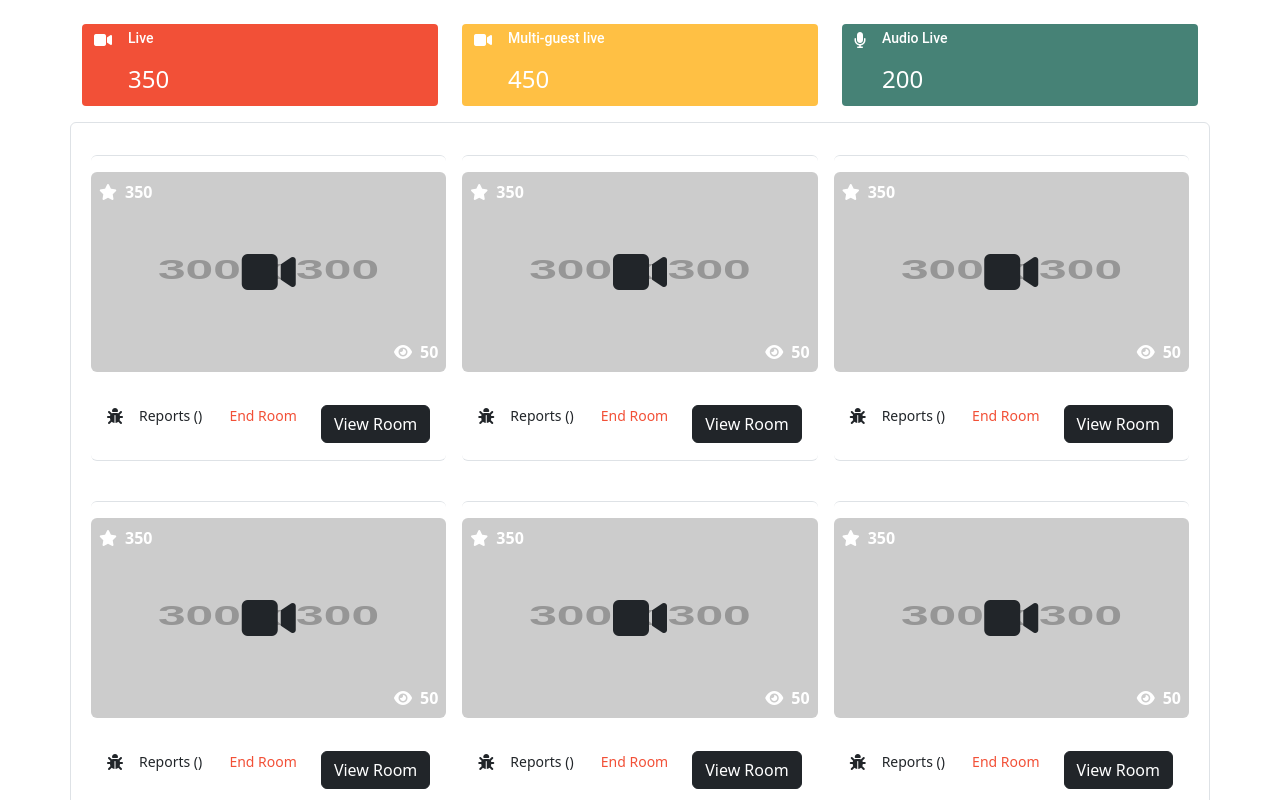
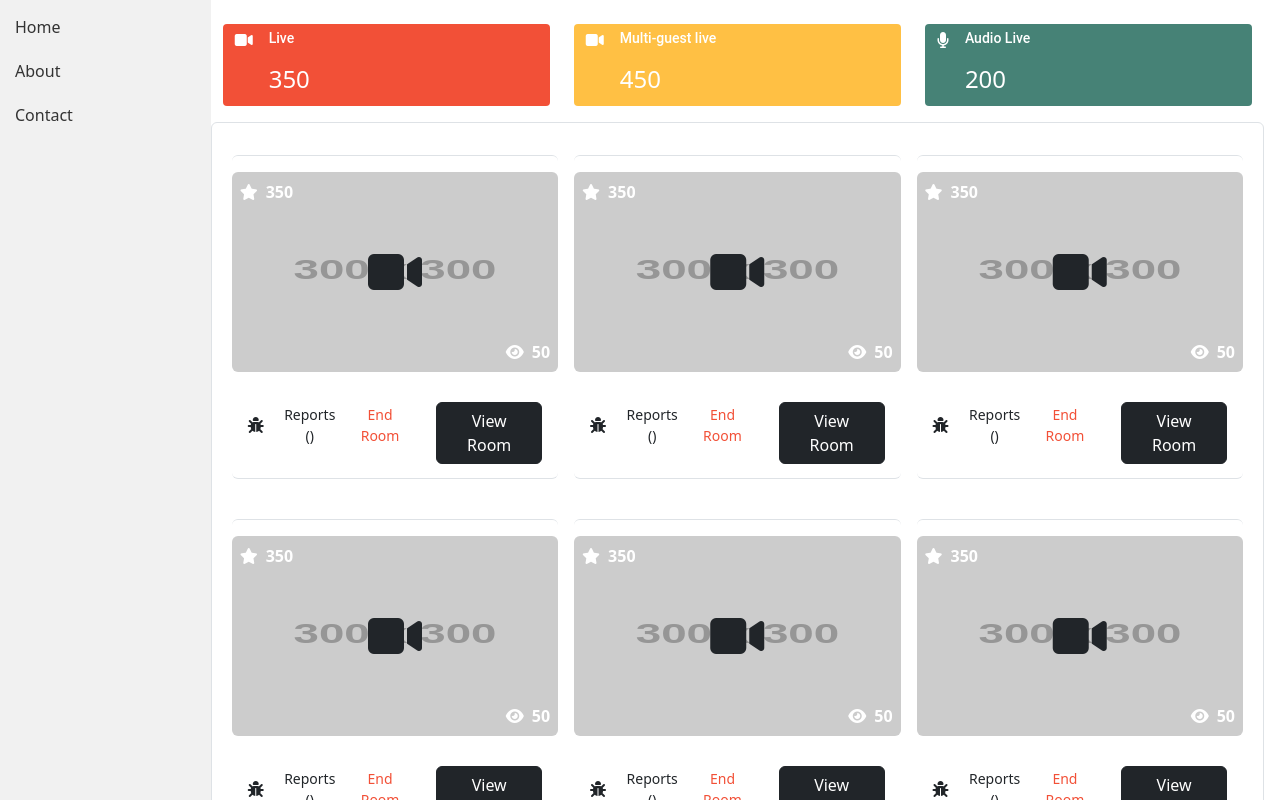
Before and after one commit to mominulhouqe/rooms, an Angular app: page / in a window 1280 px wide. Shown: the top 800 px of the page. Built offline with nearby package versions, Linux system fonts and the light colour scheme.

Commit message:
added left navber

```diff
--- a/src/app/all-rooms/all-rooms.component.html
+++ b/src/app/all-rooms/all-rooms.component.html
@@ -1,13 +1,13 @@
 <!-- The following HTML represents a card displaying a video room -->
 
 <!-- Start of the card container -->
-<div class="container mt-4 ">
+<div class=" mt-4 ">
     <nav class="navbar mb-4 navbar-light">
         <div class="container-fluid">
 
             <p><a routerLink="/home"> <i class="fa fa-arrow-circle-left" aria-hidden="true"></i> </a></p>
 
-            <form class="d-flex justify-content-center bg-light gap-2 rounded p-1 align-items-center">
+            <form class="d-flex bd-highlight justify-content-center bg-light gap-2 rounded p-1 align-items-center">
                 <span><i class="fa fa-search fa-xl" aria-hidden="true"></i> </span>
                 <input class="form-control p-2 border-0" type="search" placeholder="Search" aria-label="Search">
             </form>
@@ -15,9 +15,9 @@
     </nav>
 
     <!-- Row for card content -->
-    <div class="row mb-2">
+    <div class="row d-flex flex-lg-row flex-sm-row mb-2">
         <!-- Column for video player and details -->
-        <div class="col-lg-8">
+        <div class="col-lg-8 ">
             <!-- Card with video player and details -->
             <div class="card mb-2 border shadow p-2">
                 <!-- Video player container with relative positioning -->
@@ -190,7 +190,6 @@
                             <i class="fa fa-trash text-danger" aria-hidden="true"></i>
                         </div>
                     </div>
-
                     <!-- Second Chat -->
                     <div class="d-flex align-items-center icon gap-3">
                         <img src="http://admin.gypsyworld.de:8096/assets/user2.a4192dd6.png" alt="User Avatar"
@@ -214,7 +213,7 @@
         </div>
 
         <!-- Column for additional content -->
-        <div class="col-lg-4">
+        <div class="col-lg-4 ">
             <app-right-nav-allrooms></app-right-nav-allrooms>
         </div>
     </div>
--- a/src/app/app.component.html
+++ b/src/app/app.component.html
@@ -1,2 +1,11 @@
 
-<router-outlet></router-outlet>
+<div class="me-3 d-flex">
+    <div class="col col-lg-2">
+        <app-left-sidebar></app-left-sidebar>
+    </div>
+
+    <div class="content col">
+      <router-outlet></router-outlet>
+    </div>
+
+  </div>
--- a/src/app/app.module.ts
+++ b/src/app/app.module.ts
@@ -6,10 +6,11 @@ import { AppComponent } from './app.component';
 import { RoomsComponent } from './rooms/rooms.component';
 import { AllRoomsComponent } from './all-rooms/all-rooms.component';
 import { RightNavAllroomsComponent } from './right-nav-allrooms/right-nav-allrooms.component';
+import { LeftSidebarComponent } from './left-sidebar/left-sidebar.component';
 
 
 @NgModule({
-  declarations: [AppComponent, RoomsComponent, AllRoomsComponent, RightNavAllroomsComponent],
+  declarations: [AppComponent, RoomsComponent, AllRoomsComponent, RightNavAllroomsComponent, LeftSidebarComponent],
   imports: [BrowserModule, AppRoutingModule],
   providers: [],
   bootstrap: [AppComponent],
--- /dev/null
+++ b/src/app/left-sidebar/left-sidebar.component.css
@@ -0,0 +1,33 @@
+.left-sidebar {
+    /* width: 200px; */
+    height: 100% ;
+    background-color: #f1f1f1;
+    padding: 10px;
+  }
+
+  .left-sidebar ul {
+    list-style-type: none;
+    padding: 0;
+  }
+
+  .left-sidebar li {
+    margin-bottom: 10px;
+  }
+
+  .left-sidebar a {
+    text-decoration: none;
+    color: #333;
+    display: block;
+    padding: 5px;
+  }
+
+  .left-sidebar a:hover {
+    background-color: #ddd;
+  }
+
+  /* Add media query for responsiveness */
+  @media (max-width: 768px) {
+    .left-sidebar {
+      width: 100%;
+    }
+  }
--- /dev/null
+++ b/src/app/left-sidebar/left-sidebar.component.html
@@ -0,0 +1,8 @@
+<nav class="left-sidebar">
+    <ul>
+      <li><a routerLink="/">Home</a></li>
+      <li><a routerLink="/another-page">About</a></li>
+      <li><a routerLink="/contact">Contact</a></li>
+      <!-- Add more navigation items as needed -->
+    </ul>
+  </nav>
--- a/src/app/rooms/rooms.component.html
+++ b/src/app/rooms/rooms.component.html
@@ -1,7 +1,7 @@
 <!-- Live stats cards -->
 <div class="container mx-auto mt-4">
     <!-- First card - Live video count -->
-    <div class="row justify-content-center">
+    <div class="row">
         <div class="col-md-4">
             <div class="card border-0 red p-1 text-white ">
                 <div class="mx-2 d-flex gap-3">
```
Also changed, not shown: src/app/left-sidebar/left-sidebar.component.ts (added, +10 -0 lines), 1 other file (tests, documents, lock files or other folders).
